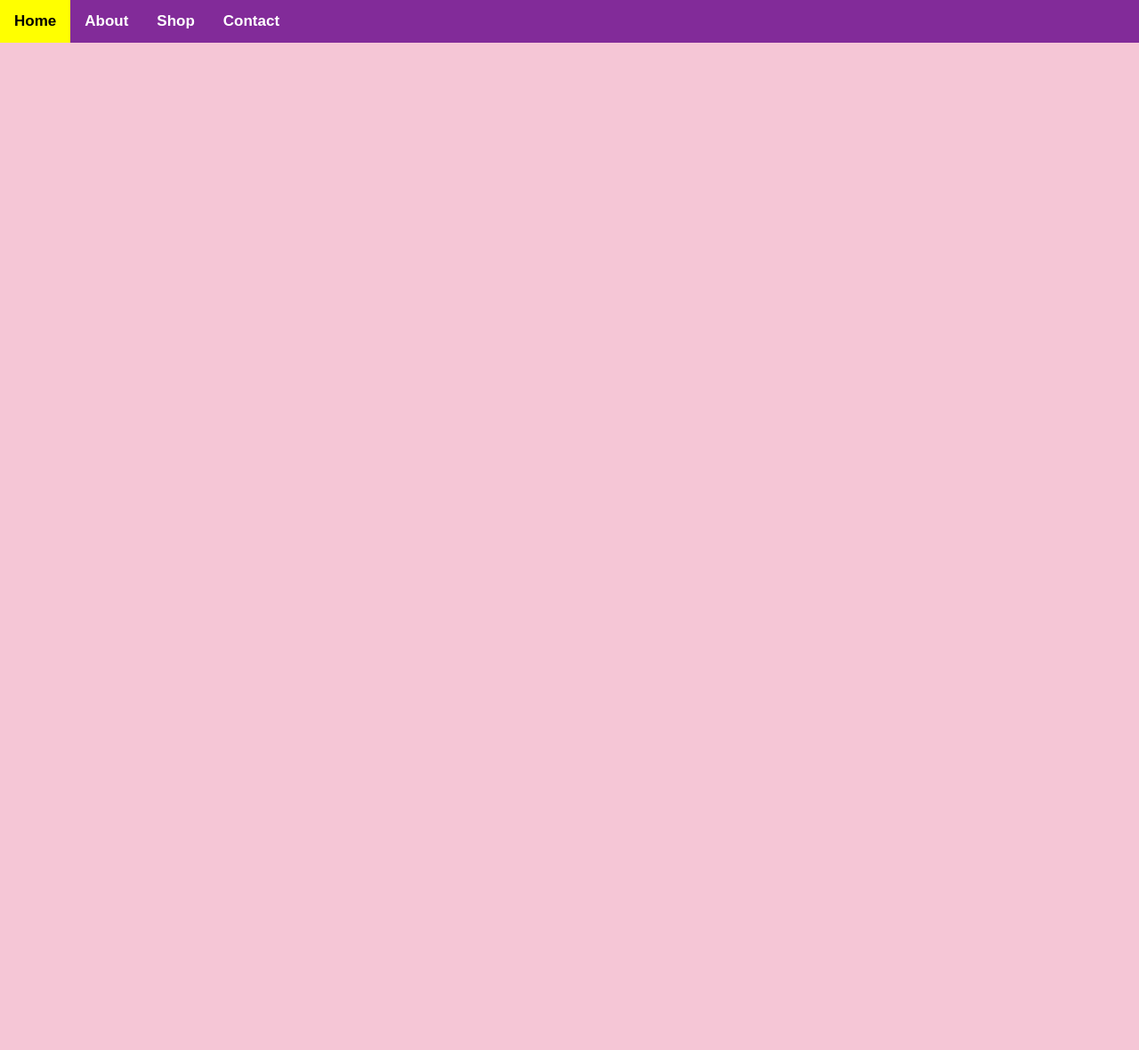
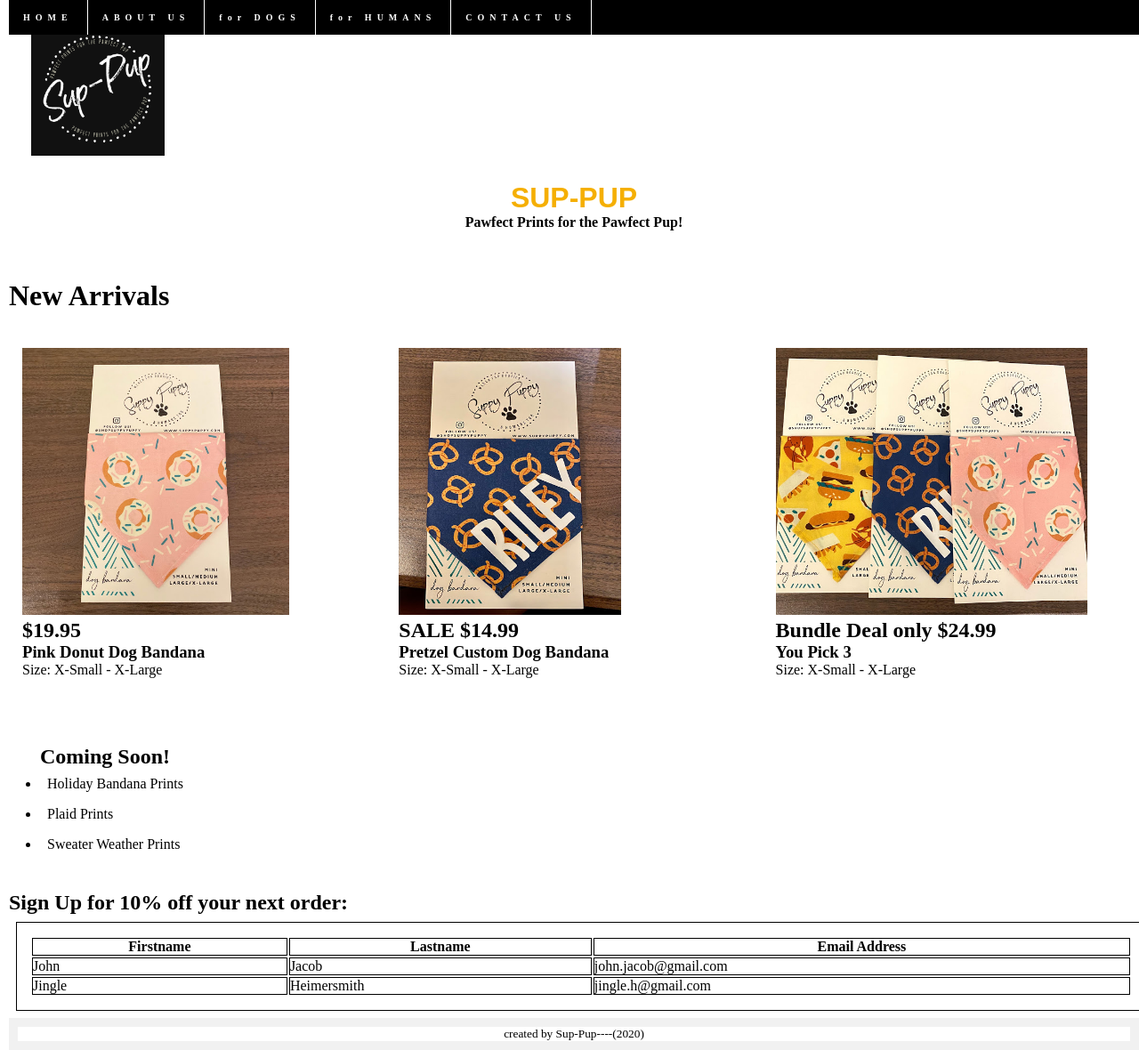
Before and after one commit to valparr/fsw100, a plain HTML site: page week4/Wk4-Styled Website/index.html in a window 1280 px wide. Shown: the whole page at 89% size. Before the commit the page ends 800 px from the top, so only its background shows below. Drawn offline with Linux system fonts and the light colour scheme; a web font is replaced by a local one.

Commit message:
styled website

```diff
--- a/week4/Wk4-Styled Website/index.html
+++ b/week4/Wk4-Styled Website/index.html
@@ -1,17 +1,88 @@
 <!DOCTYPE html>
-<html>
+ <html>
     <head>
-        <link rel="stylesheet" href="style.css">
+         <link rel="stylesheet" href="style.css">
+         <link rel="stylesheet" href="https://fonts.google.com/specimen/Quicksand?preview.text=Suppy%20puppy&preview.text_type=custom">
+         <title> Suppy Puppy </title>
+         <meta charset="utf-8">
+         <meta name="viewport" content="width=device-width, initial-scale=1.0">
     </head>
     <body>
-
-        <nav class="topnav">
-            <a href="index.html">Home</a>
-            <a class="about" href="#about">About</a>
-            <a class="shop" href="#shop">Shop</a>
-            <a class="contact" href="#contact">Contact</a>
-        </nav>
+        <header>
+            <nav class="topnav">
+                <a href="index.html">HOME</a>
+                <a class="about" href="#about">ABOUT US</a>
+                <a class="fordogs" href="#fordogs">for DOGS</a>
+                <a class="forhumans" href="#forhumans">for HUMANS</a>
+                <a class="contactus" href="#contactus">CONTACT US</a>
+            </nav>
+            <div class="logo"><img src="images\image.jpg" alt="image" height="150" width="150"/>
+            </div>
 
 
+
+
+            <h1 class="h1">SUP-PUP</h1>
+            <p class="p">Pawfect Prints for the Pawfect Pup!</p>
+
+
+        </header>
+        <h1 id="new">New Arrivals</h1>
+        <div class="row">
+            <div class="column">
+                <img src="images\IMG_2169.jpg" alt="band image" height="300" width="300"/>
+              <h2>$19.95</h2>
+              <h3>Pink Donut Dog Bandana</h3>
+              <p>Size: X-Small - X-Large</p>
+            </div>
+
+            <div class="column">
+                <img src="images\IMG_2165.jpg" alt="prezt image" height="300" width="250"/>
+              <h2>SALE $14.99</h2>
+              <h3>Pretzel Custom Dog Bandana</h3>
+              <p>Size: X-Small - X-Large</p>
+            </div>
+
+            <div class="column">
+                <img src="images\IMG_2176.jpg" alt="bundle image" height="300" width="350"/>
+
+              <h2>Bundle Deal only $24.99</h2>
+              <h3>You Pick 3</h3>
+              <p>Size: X-Small - X-Large</p>
+            </div>
+        </div>
+
+        <div class="ul">
+            <ul><h2 id="h2list">Coming Soon!</h2>
+                <li>Holiday Bandana Prints</li>
+                <li>Plaid Prints</li>
+                <li>Sweater Weather Prints</li>
+            </ul>
+            <h2>Sign Up for 10% off your next order:</h2>
+
+            <table>
+              <tr>
+                <th>Firstname</th>
+                <th>Lastname</th>
+                <th>Email Address</th>
+              </tr>
+              <tr>
+                <td>John</td>
+                <td>Jacob</td>
+                <td>john.jacob@gmail.com</td>
+              </tr>
+              <tr>
+                <td>Jingle</td>
+                <td>Heimersmith</td>
+                <td>jingle.h@gmail.com</td>
+              </tr>
+
+            </table>
+
+
+        </div>
+        <div class="footer">
+            <p>created by Sup-Pup----(2020)</p>
+          </div>
     </body>
 </html>
--- a/week4/Wk4-Styled Website/style.css
+++ b/week4/Wk4-Styled Website/style.css
@@ -1,15 +1,17 @@
 * {
     margin: 0px;
     padding: 0px;
-    font-family: Arial, Helvetica, sans-serif;
-    background-color: #F5C6D6;
+    font-family: Quicksand;
+    background-color: #ffffff;
+    box-sizing: border-box;
 }
 
 .topnav {
     overflow: hidden;
-    background-color: #822B99;
+    background-color: black;
     position: fixed;
     width: 100%;
+
 }
 
 .topnav a {
@@ -18,21 +20,23 @@
     color: white;
     padding: 14px 16px;
     text-decoration: none;
-    font-size: 17px;
+    font-size: 10px;
     font-weight: bolder;
-    background-color: #822B99;
-
+    background-color: black;
+    font-family: Quicksand;
+    letter-spacing: 6px;
+    border-right: 1px solid #ffffff;
 
 }
 
 .topnav a:hover {
-    background-color: yellow;
+    background-color: #F5AF02;
     color: black;
 }
 
 .topnav a:active {
-    background-color: magenta;
-    color: white;
+    background-color: #86B817;
+    color: black;
 
 }
 
@@ -47,3 +51,85 @@
     border: 4px solid #ffffff;
 
 }
+.logo {
+    margin-top: 0%;
+    padding: 25px;
+    align-content: center;
+
+
+}
+.header {
+background-color: white;
+  padding: 20px;
+  text-align: center;
+  font-family: Arial, Helvetica, sans-serif;
+}
+
+.h1 {
+    text-align: center;
+    font-family: Arial;
+    font-weight: 800;
+    color: #F5AF02;
+}
+
+.p {
+    text-align: center;
+    font-weight: bold;
+}
+
+.column {
+    float: left;
+    width: 33.33%;
+    padding: 15px;
+    margin-bottom: 25px;
+    margin-top: 25px;
+  }
+
+  .row:after {
+    content: "";
+    display: table;
+    clear: both;
+  }
+
+  @media screen and (max-width:600px) {
+    .column {
+      width: 100%;
+    }
+  }
+
+
+body {
+    margin-left: 10px;
+}
+
+.footer {
+    background-color: #f1f1f1;
+    padding: 10px;
+    text-align: center;
+    font-size: smaller;
+  }
+
+  table {
+    width: 100%;
+    height: 15px;
+    padding: 15px;
+    margin: 8px;
+
+  }
+
+  table, th, td {
+    border: 1px solid black;
+  }
+
+  ul {
+      padding: 35px;
+
+  }
+
+  li {
+      padding: 8px;
+  }
+
+  #new {
+      margin-top: 55px;
+  }
```
Also changed, not shown: week4/Wk4-Styled Website/images/AfterlightImage.jpg (added), week4/Wk4-Styled Website/images/IMG_2165.jpg (added), week4/Wk4-Styled Website/images/IMG_2169.jpg (added), week4/Wk4-Styled Website/images/IMG_2174.jpg (added), week4/Wk4-Styled Website/images/IMG_2176.jpg (added), week4/Wk4-Styled Website/images/image.jpg (added), week4/Wk4-Styled Website/images/savingPNG.jpg (added).
